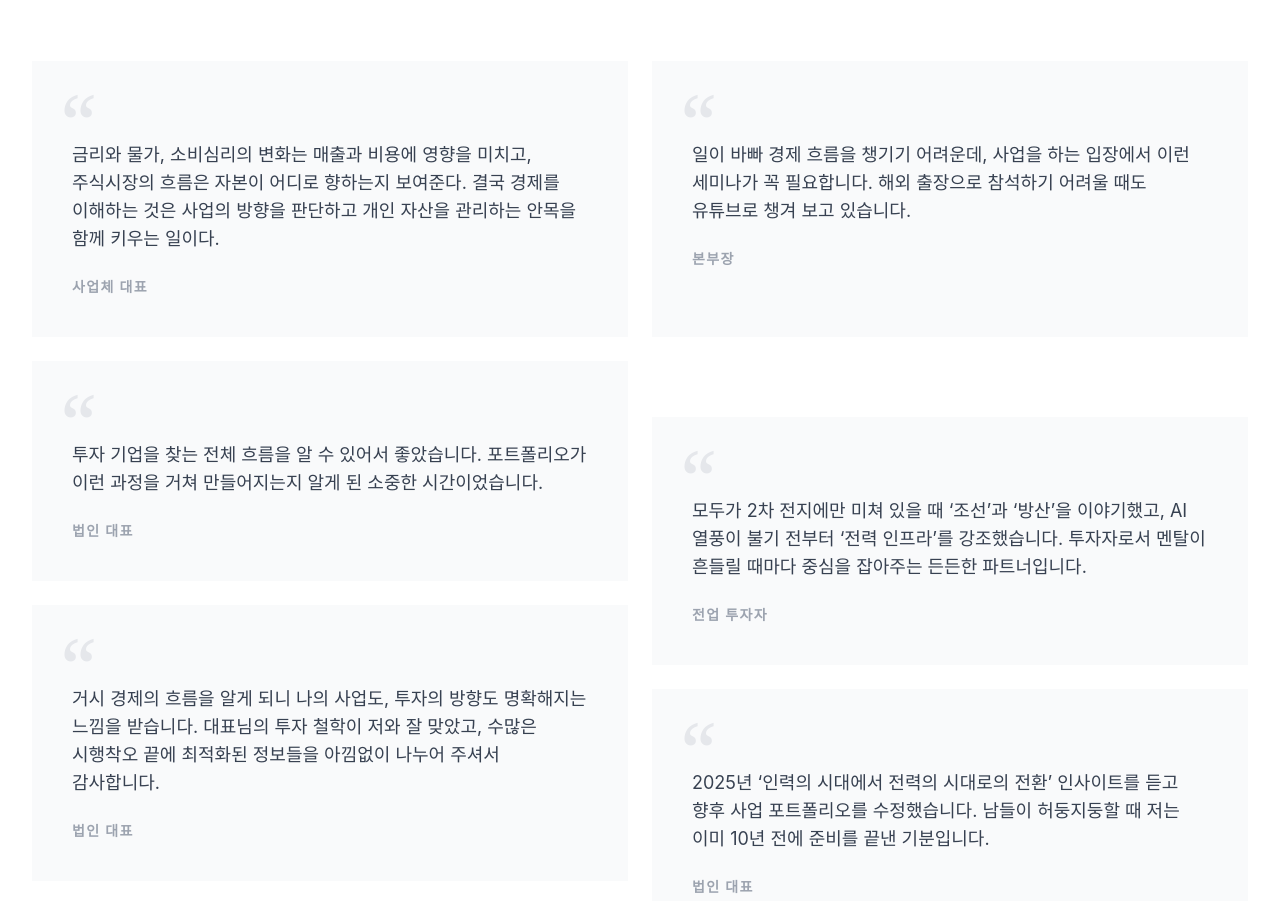
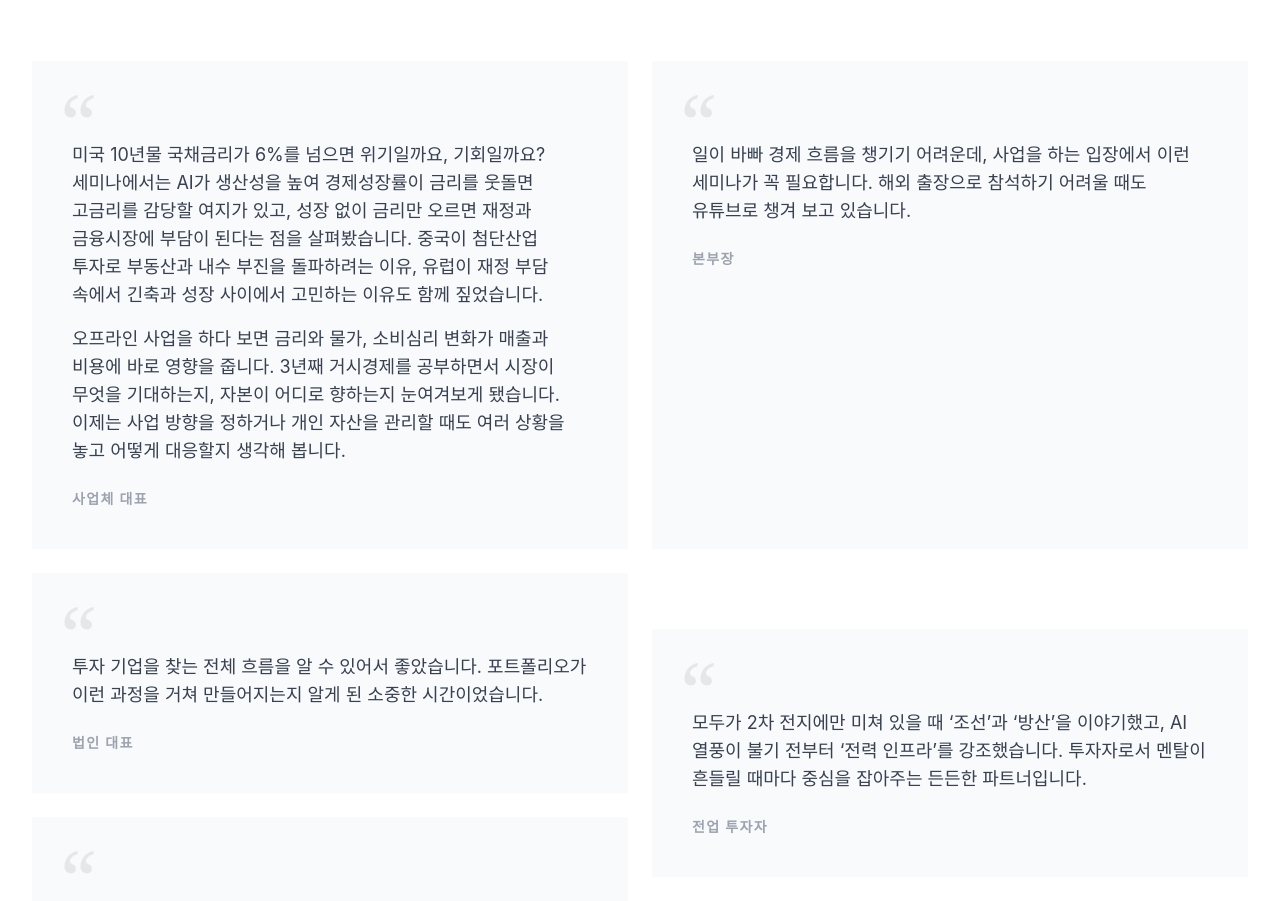
Before and after one commit to corner23/Redvertical---Landing-Page, a plain HTML site: page index.html in a window 1280 px wide. Shown: the part 1196-2097 px from the top of the page. Drawn offline with Linux system fonts and the light colour scheme; no server answers; a web font is replaced by a local one.

Commit message:
사업체 대표 후기의 세미나 사례와 적용 경험 보강

```diff
--- a/index.html
+++ b/index.html
@@ -339,11 +339,18 @@
       <div class="grid grid-cols-1 md:grid-cols-2 gap-6 mb-6">
         <div class="reveal bg-[#f9fafb] p-6 sm:p-10 relative">
           <p class="qglyph absolute top-5 left-7" aria-hidden="true">&ldquo;</p>
-          <p class="text-base md:text-lg text-gray-700 leading-relaxed pt-10">
-            금리와 물가, 소비심리의 변화는 매출과 비용에 영향을 미치고,
-            주식시장의 흐름은 자본이 어디로 향하는지 보여준다.
-            결국 경제를 이해하는 것은 사업의 방향을 판단하고 개인 자산을 관리하는 안목을 함께 키우는 일이다.
-          </p>
+          <blockquote class="text-base md:text-lg text-gray-700 leading-relaxed pt-10">
+            <p>
+              미국 10년물 국채금리가 6%를 넘으면 위기일까요, 기회일까요?
+              세미나에서는 AI가 생산성을 높여 경제성장률이 금리를 웃돌면 고금리를 감당할 여지가 있고, 성장 없이 금리만 오르면 재정과 금융시장에 부담이 된다는 점을 살펴봤습니다.
+              중국이 첨단산업 투자로 부동산과 내수 부진을 돌파하려는 이유, 유럽이 재정 부담 속에서 긴축과 성장 사이에서 고민하는 이유도 함께 짚었습니다.
+            </p>
+            <p class="mt-4">
+              오프라인 사업을 하다 보면 금리와 물가, 소비심리 변화가 매출과 비용에 바로 영향을 줍니다.
+              3년째 거시경제를 공부하면서 시장이 무엇을 기대하는지, 자본이 어디로 향하는지 눈여겨보게 됐습니다.
+              이제는 사업 방향을 정하거나 개인 자산을 관리할 때도 여러 상황을 놓고 어떻게 대응할지 생각해 봅니다.
+            </p>
+          </blockquote>
           <p class="mt-6 text-sm font-bold tracking-widest text-gray-400 uppercase">사업체 대표</p>
         </div>
 
```
